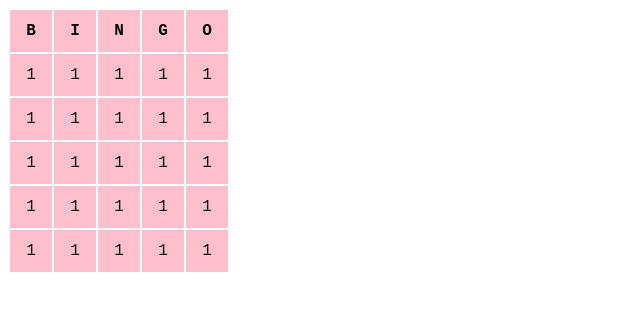
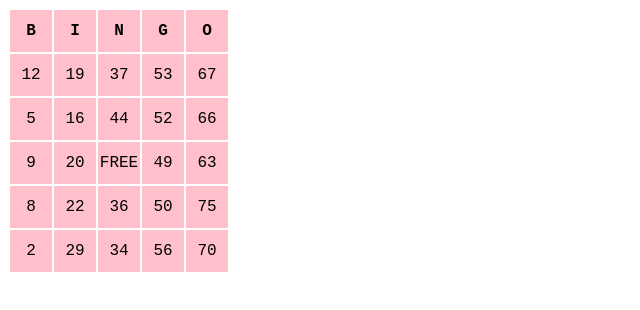
Before and after one commit to haruka919/practice, a plain HTML site: page bingo/index.html in a window 1280 px wide. Shown: the whole page, without its empty margins (0-640 px from the left). Drawn offline with Linux system fonts and the light colour scheme.

Commit message:
ビンゴシートを動的に生成する

```diff
--- a/bingo/index.html
+++ b/bingo/index.html
@@ -12,11 +12,6 @@
       <tr><th>B</th><th>I</th><th>N</th><th>G</th><th>O</th></tr>
     </thead>
     <tbody>
-      <tr><td>1</td><td>1</td><td>1</td><td>1</td><td>1</td></tr>
-      <tr><td>1</td><td>1</td><td>1</td><td>1</td><td>1</td></tr>
-      <tr><td>1</td><td>1</td><td>1</td><td>1</td><td>1</td></tr>
-      <tr><td>1</td><td>1</td><td>1</td><td>1</td><td>1</td></tr>
-      <tr><td>1</td><td>1</td><td>1</td><td>1</td><td>1</td></tr>
     </tbody>
   </table>
   <script src="main.js"></script>
--- a/bingo/main.js
+++ b/bingo/main.js
@@ -30,4 +30,14 @@
   }
 
   console.table(bingo);
+
+  for (let row = 0; row < 5; row++) {
+    const tr = document.createElement('tr');
+    for(let col = 0; col < 5; col++) {
+      const td = document.createElement('td');
+      td.textContent = bingo[row][col];
+      tr.appendChild(td);
+    }
+    document.querySelector('tbody').appendChild(tr);
+  }
 }
```
